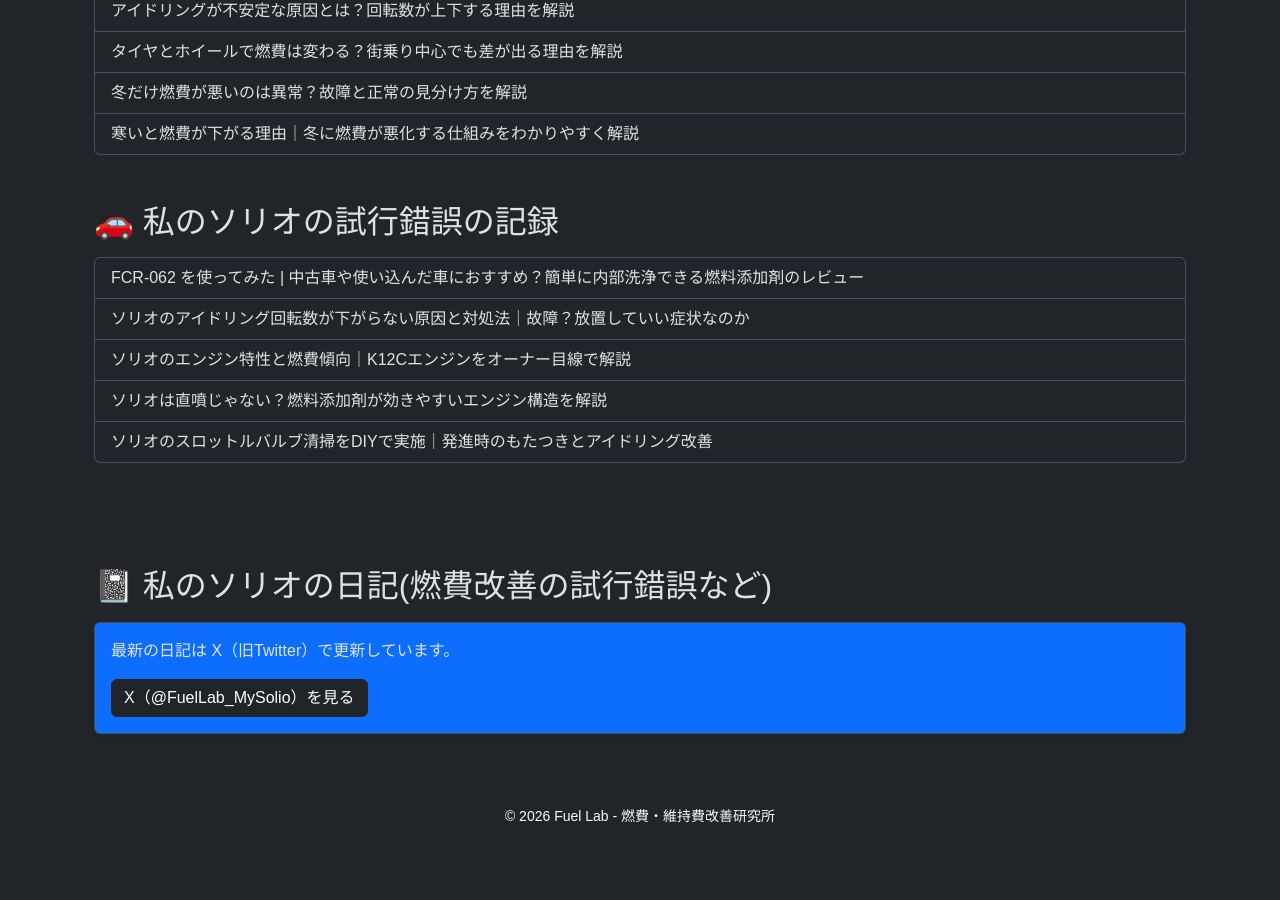
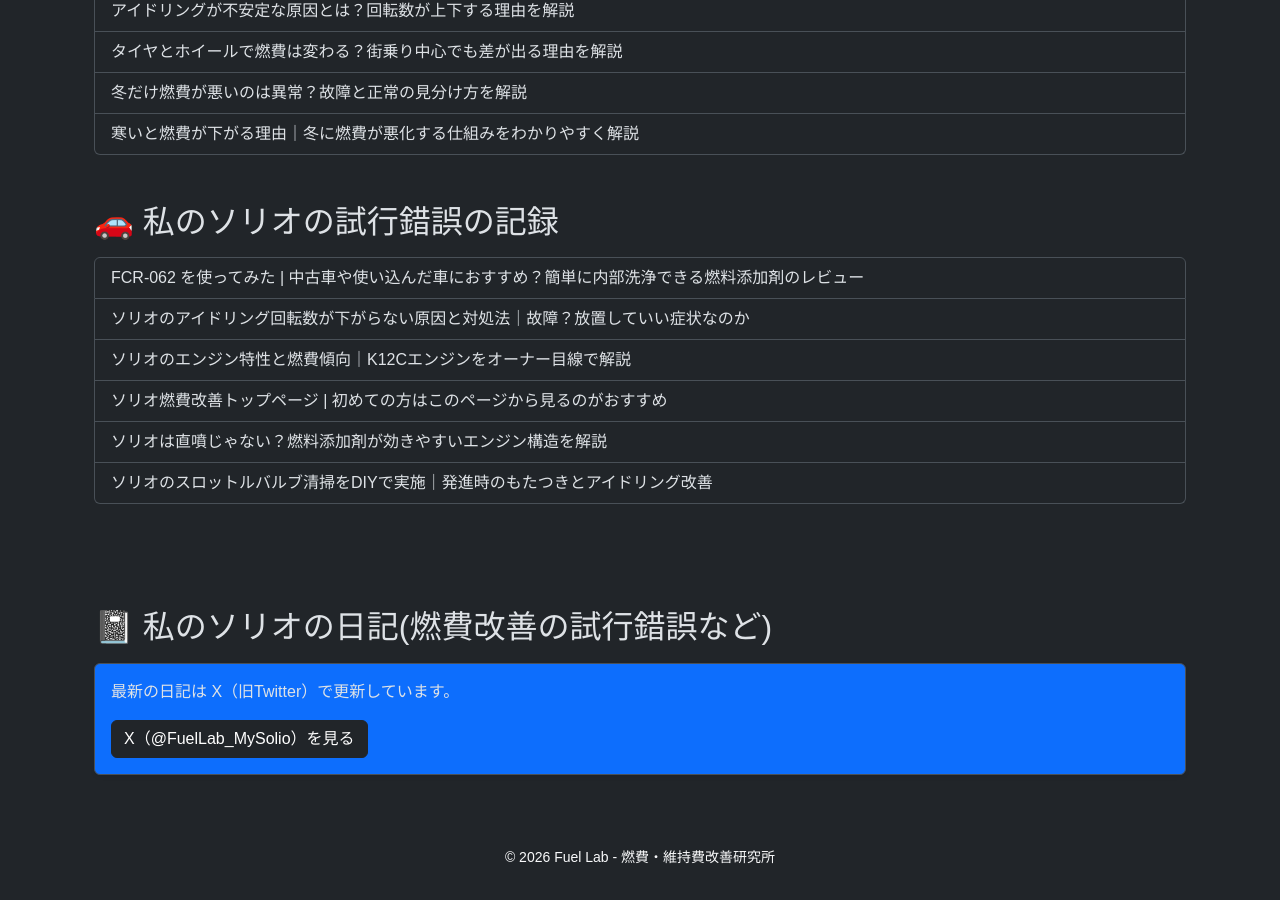
Before and after one commit to funyapar-org/fuel-lab, a Jekyll site: the page built from index.html, in a window 1280 px wide and 900 px high, scrolled down 1121 px. Built offline with Jekyll 4.4.1, drawn with Linux system fonts in a browser that asks for light colours; before the commit the page ends 1980 px from its top, so only the background shows below that.

Commit message:
overview

```diff
--- a/_solio/solio-engine-characteristics.md
+++ b/_solio/solio-engine-characteristics.md
@@ -7,7 +7,7 @@
 
 <div class="container my-5">
 
-  <h1 class="mb-4">ソリオのエンジン特性と燃費傾向</h1>
+  <h1 class="mb-4">{{ page.title }}</h1>
 
   <p class="lead">
     このページでは、私が所有しているスズキ・ソリオ（ガソリン車）形式：MA26Sを例に、
--- /dev/null
+++ b/_solio/solio-overview.md
@@ -0,0 +1,155 @@
+---
+layout: default
+nav_title: ソリオ燃費改善トップページ
+title: ソリオ燃費改善トップページ | 初めての方はこのページから見るのがおすすめ
+description: スズキ ソリオのエンジン特性、街乗り燃費傾向、燃費改善の取り組みを一覧でまとめたトップページ
+---
+
+<div class="container my-4">
+
+  <h1 class="mb-3">{{ page.title }}</h1>
+
+  <p class="lead">
+    このページでは、スズキ ソリオ（ガソリン車）を<strong>街乗り中心（約95%以上）</strong>で使用している実体験をもとに、
+    車両の特性・燃費傾向・燃費改善の取り組みを一覧形式で整理しています。
+  </p>
+
+  <hr class="my-4">
+
+  <h2 class="h4 mb-3">このトップページの目的</h2>
+  <ul>
+    <li>ソリオが<strong>どんな特性の車か</strong>を短時間で把握できるようにする</li>
+    <li>燃費が伸びやすい理由／落ちやすい条件を整理する</li>
+    <li>実際に行っている<strong>燃費改善施策の全体像</strong>を一覧で示す</li>
+    <li>各詳細解説ページへの<strong>案内ページ</strong>として機能させる</li>
+  </ul>
+
+  <hr class="my-4">
+
+  <h2 class="h4 mb-3">ソリオという車の基本的な特徴</h2>
+
+  <div class="table-responsive">
+    <table class="table table-bordered align-middle">
+      <tbody>
+        <tr>
+          <th class="table-light" style="width: 30%;">車種カテゴリ</th>
+          <td>コンパクトトールワゴン</td>
+        </tr>
+        <tr>
+          <th class="table-light">主な使用環境</th>
+          <td>街乗り（信号・低速走行が多い）</td>
+        </tr>
+        <tr>
+          <th class="table-light">エンジン形式</th>
+          <td>自然吸気・ポート噴射（直噴ではない）</td>
+        </tr>
+        <tr>
+          <th class="table-light">燃費特性の傾向</th>
+          <td>低負荷・低回転域で効率が良い</td>
+        </tr>
+        <tr>
+          <th class="table-light">燃費に影響しやすい要素</th>
+          <td>暖機状態・吸気系の汚れ・走行距離の短さ</td>
+        </tr>
+      </tbody>
+    </table>
+  </div>
+
+  <p class="mt-2">
+    エンジン特性の詳細については、以下のページで詳しく解説しています。
+  </p>
+
+  <p>
+    👉 <a href="/fuel-lab/solio/solio-engine-characteristics.html">
+      ソリオのエンジン特性と燃費傾向
+    </a>
+  </p>
+
+  <hr class="my-4">
+
+  <h2 class="h4 mb-3">街乗り中心での燃費傾向</h2>
+
+  <p>
+    ソリオは街乗り主体でも比較的燃費が安定しやすい一方、以下の条件では燃費が落ちやすい傾向があります。
+  </p>
+
+  <ul>
+    <li>短距離走行が続く（エンジンが温まりきらない）</li>
+    <li>冬季など外気温が低い時期</li>
+    <li>吸気系・スロットル周りの汚れが蓄積している状態</li>
+  </ul>
+
+  <p>
+    特に<strong>冬場の燃費低下</strong>については、以下のページで原因と対策を整理しています。
+  </p>
+
+  <p>
+    👉 <a href="/fuel-lab/knowledge/winter-fuel-economy.html">
+      寒いと燃費が下がる理由
+    </a>
+  </p>
+
+  <hr class="my-4">
+
+  <h2 class="h4 mb-3">実施している燃費改善施策一覧</h2>
+
+  <p>
+    現在行っている、または検証中の燃費改善施策を一覧にまとめています。
+  </p>
+
+  <div class="table-responsive">
+    <table class="table table-striped align-middle">
+      <thead class="table-light">
+        <tr>
+          <th>カテゴリ</th>
+          <th>施策内容</th>
+          <th>詳細ページ</th>
+        </tr>
+      </thead>
+      <tbody>
+        <tr>
+          <td>吸気系</td>
+          <td>スロットルバルブ清掃</td>
+          <td>
+            <a href="/fuel-lab/solio/solio-throttle-body-cleaning.html">
+              詳細を見る
+            </a>
+          </td>
+        </tr>
+        <tr>
+          <td>燃料系</td>
+          <td>燃料添加剤（FCR-062）の使用</td>
+          <td>
+            <a href="/fuel-lab/solio/fcr062-effect.html">
+              詳細を見る
+            </a>
+          </td>
+        </tr>
+        <tr>
+          <td>走行条件</td>
+          <td>暖機完了後の走行を意識</td>
+          <td>
+            <a href="/fuel-lab/knowledge/winter-fuel-economy.html">
+              関連解説
+            </a>
+          </td>
+        </tr>
+      </tbody>
+    </table>
+  </div>
+
+  <hr class="my-4">
+
+  <h2 class="h4 mb-3">この先追加予定のページ</h2>
+
+  <ul>
+    <li>街乗り特化で燃費を伸ばす運転の考え方</li>
+    <li>ソリオで陥りやすい燃費悪化トラブルまとめ</li>
+    <li>メンテナンス頻度と燃費の関係</li>
+  </ul>
+
+  <p class="mt-3">
+    各ページが増え次第、このトップページも随時更新していきます。
+  </p>
+
+</div>
```
